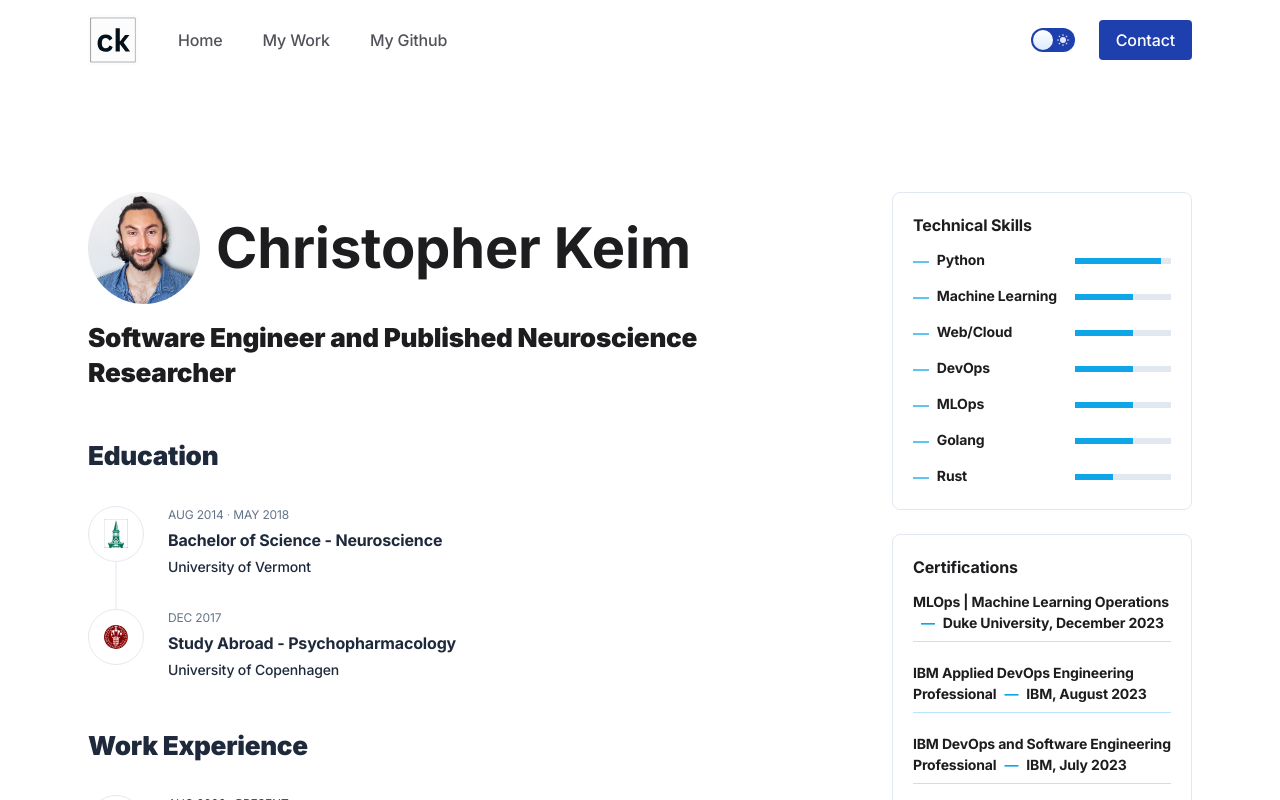
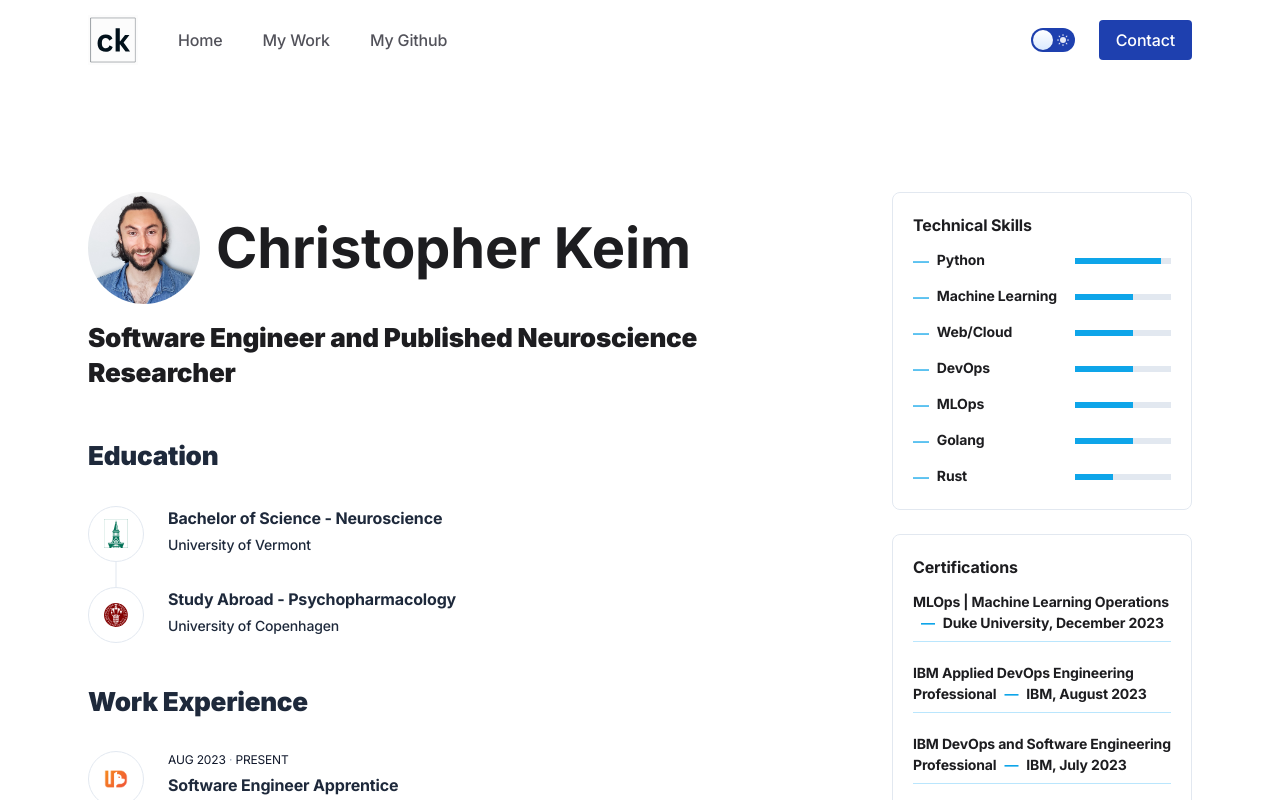
Before and after one commit to christopherkeim/christopherkeim-xyz, a Next.js app: page / in a window 1280 px wide. Shown: the top 800 px of the page. Built offline with nearby package versions, Linux system fonts and the light colour scheme.

Commit message:
Refactored education format.

```diff
--- a/components/Home/Education.tsx
+++ b/components/Home/Education.tsx
@@ -22,11 +22,6 @@ export function Education() {
               />
             </div>
             <div className="space-y-1 pl-20">
-              <div className="text-xs uppercase text-slate-500">
-                Aug 2014{" "}
-                <span className="text-slate-400 dark:text-slate-600">·</span>{" "}
-                May 2018
-              </div>
               <div className="font-aspekta font-[650] text-slate-800 dark:text-slate-100">
                 Bachelor of Science - Neuroscience
               </div>
@@ -47,7 +42,6 @@ export function Education() {
               />
             </div>
             <div className="space-y-1 pl-20">
-              <div className="text-xs uppercase text-slate-500">Dec 2017</div>
               <div className="font-aspekta font-[650] text-slate-800 dark:text-slate-100">
                 Study Abroad - Psychopharmacology
               </div>
```
